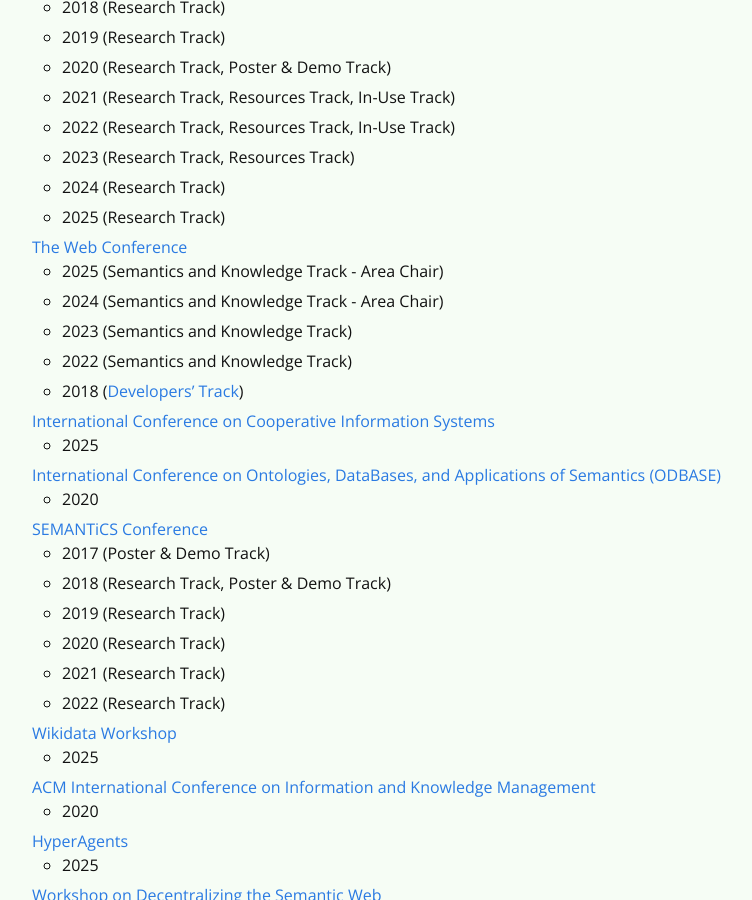
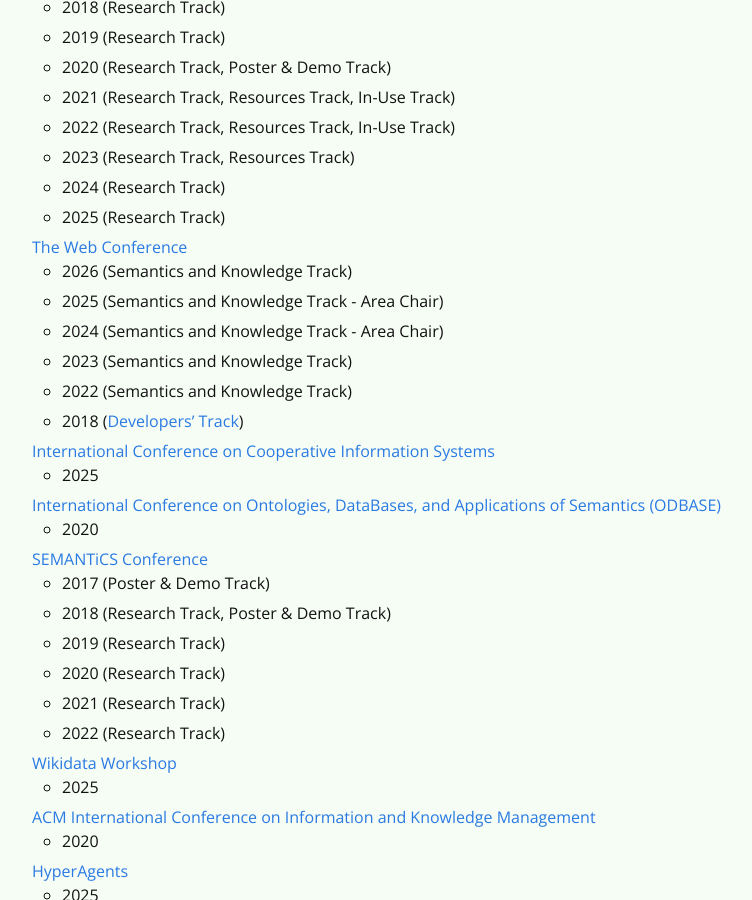
Before and after one commit to rubensworks/rubensworks.net, a Jekyll site: the page built from cv.md, in a window 1280 px wide and 900 px high, scrolled down 8323 px. Shown: the whole window, without its empty margins (268-1020 px from the left). Built offline with Jekyll 4.4.1, drawn with Linux system fonts in a browser that asks for light colours; some web fonts are replaced.

Commit message:
Add webconf 2026 to CV

```diff
--- a/cv.md
+++ b/cv.md
@@ -329,6 +329,7 @@
     * 2024 (Research Track)
     * 2025 (Research Track)
 * [The Web Conference](https://www.iw3c2.org/)
+    * 2026 (Semantics and Knowledge Track)
     * 2025 (Semantics and Knowledge Track - Area Chair)
     * 2024 (Semantics and Knowledge Track - Area Chair)
     * 2023 (Semantics and Knowledge Track)
```
